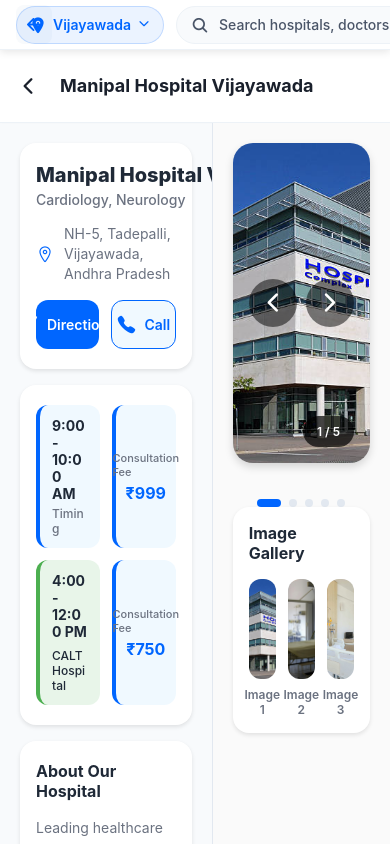
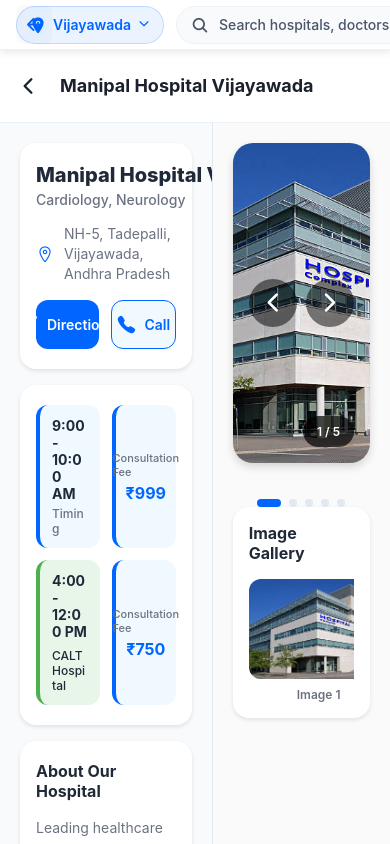
Before and after one commit to mithin-chandu/rapha, a React Native app: screen / in a window 390 px wide. Both pictures are taken after a click on the element 200 px from the left and 422 px from the top of the page. Built offline with nearby package versions, Linux system fonts and the light colour scheme.

Commit message:
Update patient screens, navigation, and UI components

```diff
--- a/src/screens/Patient/HospitalDetailsScreen.tsx
+++ b/src/screens/Patient/HospitalDetailsScreen.tsx
@@ -233,11 +233,15 @@ export const HospitalDetailsScreen: React.FC<HospitalDetailsScreenProps> = ({
                 </View>
               )}
 
-              {/* Thumbnail Gallery */}
+              {/* Thumbnail Gallery (all images, scrollable) */}
               <View style={styles.thumbnailGallerySection}>
                 <Text style={styles.galleryTitle}>Image Gallery</Text>
-                <View style={styles.thumbnailContainer}>
-                  {hospital.images.slice(0, 3).map((image, index) => (
+                <ScrollView
+                  horizontal
+                  showsHorizontalScrollIndicator={false}
+                  contentContainerStyle={styles.thumbnailScrollContent}
+                >
+                  {hospital.images.map((image, index) => (
                     <TouchableOpacity
                       key={index}
                       style={styles.thumbnailWrapper}
@@ -251,7 +255,7 @@ export const HospitalDetailsScreen: React.FC<HospitalDetailsScreenProps> = ({
                       <Text style={styles.thumbnailLabel}>Image {index + 1}</Text>
                     </TouchableOpacity>
                   ))}
-                </View>
+                </ScrollView>
               </View>
             </View>
           )}
@@ -647,13 +651,13 @@ const styles = StyleSheet.create({
     color: '#1f2937',
     marginBottom: 16,
   },
-  thumbnailContainer: {
+  thumbnailScrollContent: {
     flexDirection: 'row',
     gap: 12,
-    justifyContent: 'space-between',
+    paddingRight: 12,
   },
   thumbnailWrapper: {
-    flex: 1,
+    width: 140,
     alignItems: 'center',
   },
   thumbnail: {
```
